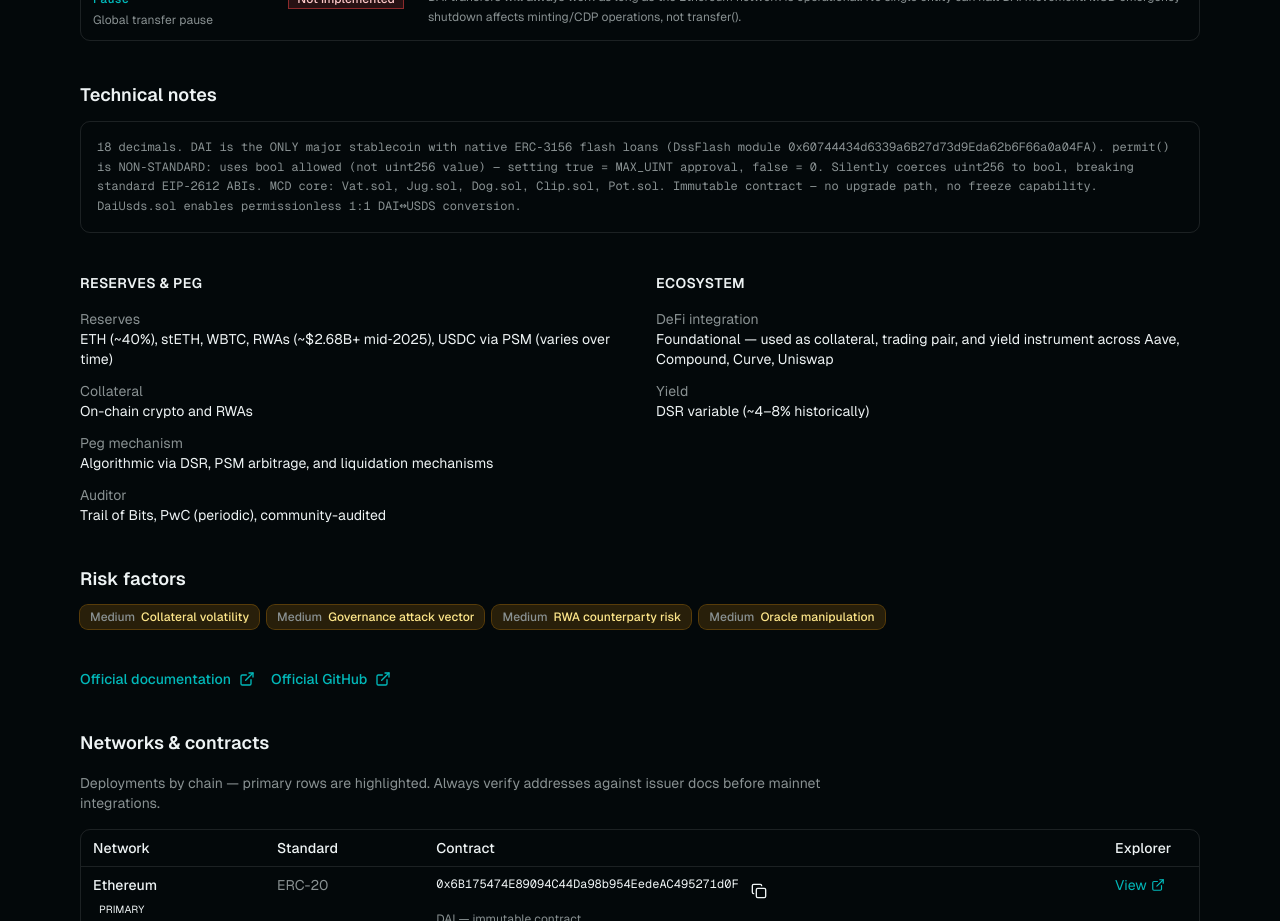
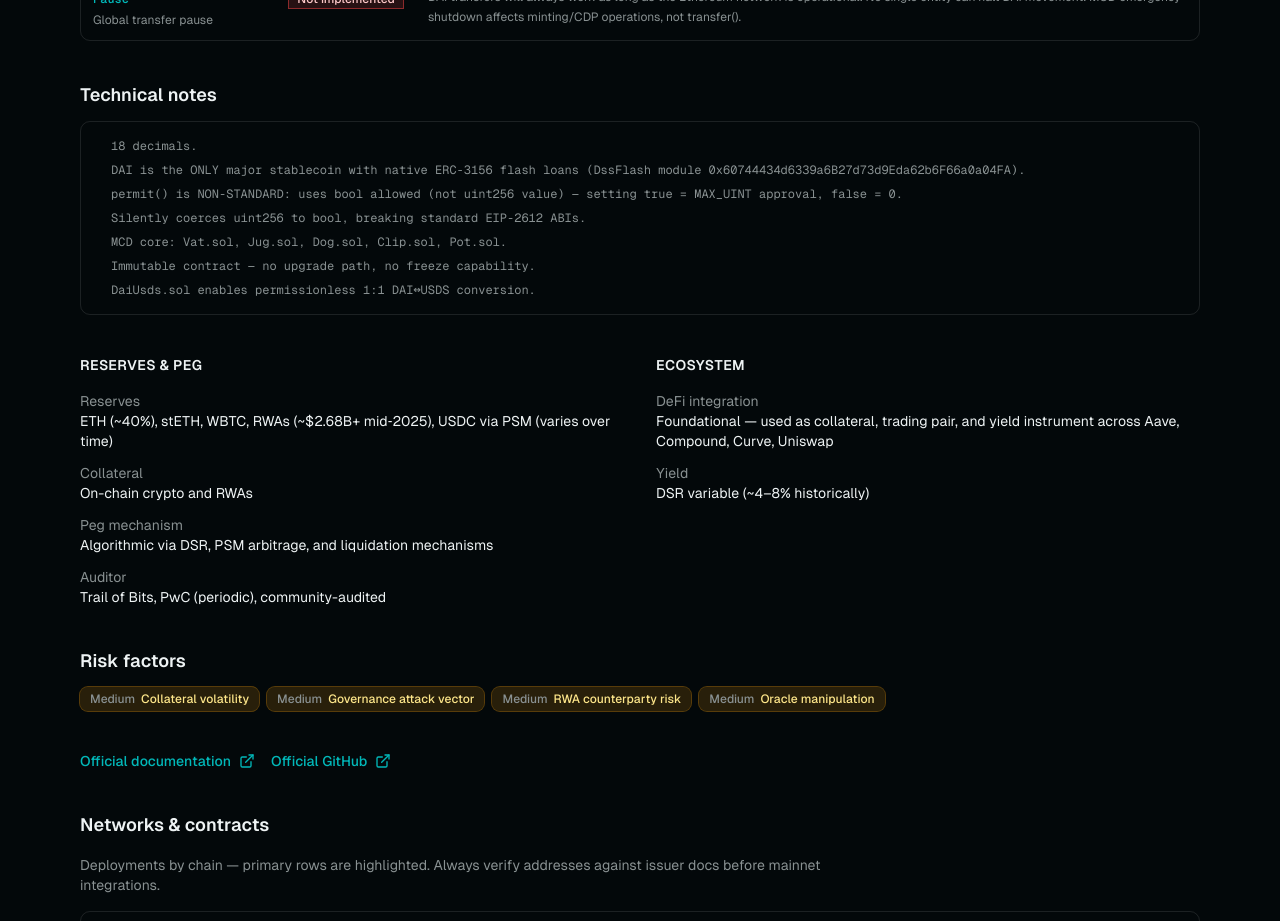
Before and after one commit to blockrockettech/stablemoney.dev, a Next.js app: page /coins/dai in a window 1280 px wide. Shown: the part 2380-3301 px from the top of the page. Built offline with nearby package versions, Linux system fonts and the light colour scheme; no server answers.

Commit message:
feature: clean up technical notes to be more readable

```diff
--- a/app/coins/[symbol]/page.tsx
+++ b/app/coins/[symbol]/page.tsx
@@ -165,9 +165,23 @@ export default async function CoinPage({ params }: { params: { symbol: string }
 
       <section>
         <h2 className="mb-3 text-lg font-semibold">Technical notes</h2>
-        <pre className="font-mono text-muted-foreground overflow-x-auto rounded-lg border border-border bg-muted/30 p-4 text-xs leading-relaxed whitespace-pre-wrap">
-          {coin.technicalNotes}
-        </pre>
+        <ul className="space-y-2 rounded-lg border border-border bg-muted/20 p-4">
+          {coin.technicalNotes
+            .split(/\.\s+/)
+            .filter((s) => s.trim().length > 0)
+            .map((sentence, i) => {
+              const text = sentence.replace(/\.?$/, ".")
+              return (
+                <li
+                  key={i}
+                  className="text-muted-foreground flex items-start gap-2 text-sm leading-relaxed"
+                >
+                  <span className="mt-1.5 inline-block size-1.5 shrink-0 rounded-full bg-primary/50" aria-hidden />
+                  <span className="font-mono text-xs">{text}</span>
+                </li>
+              )
+            })}
+        </ul>
       </section>
 
       <section className="grid gap-8 md:grid-cols-2">
```
